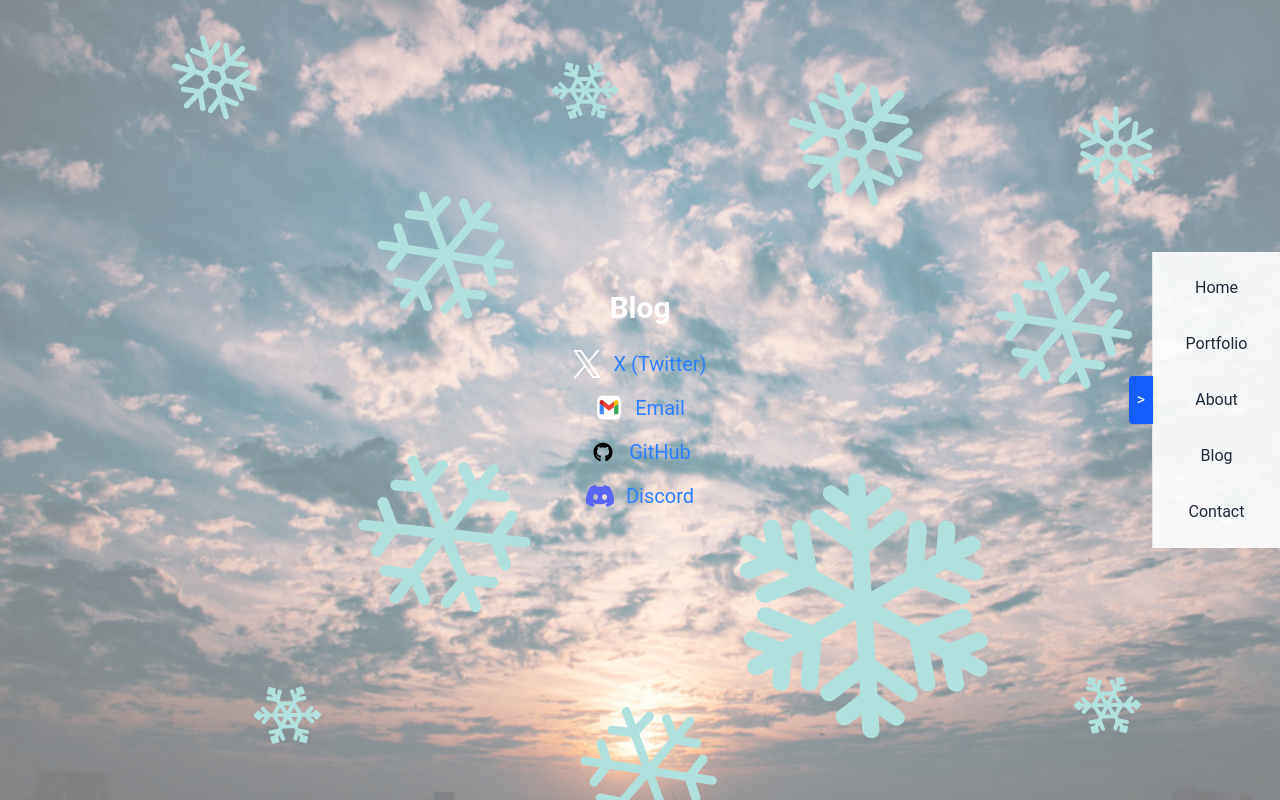
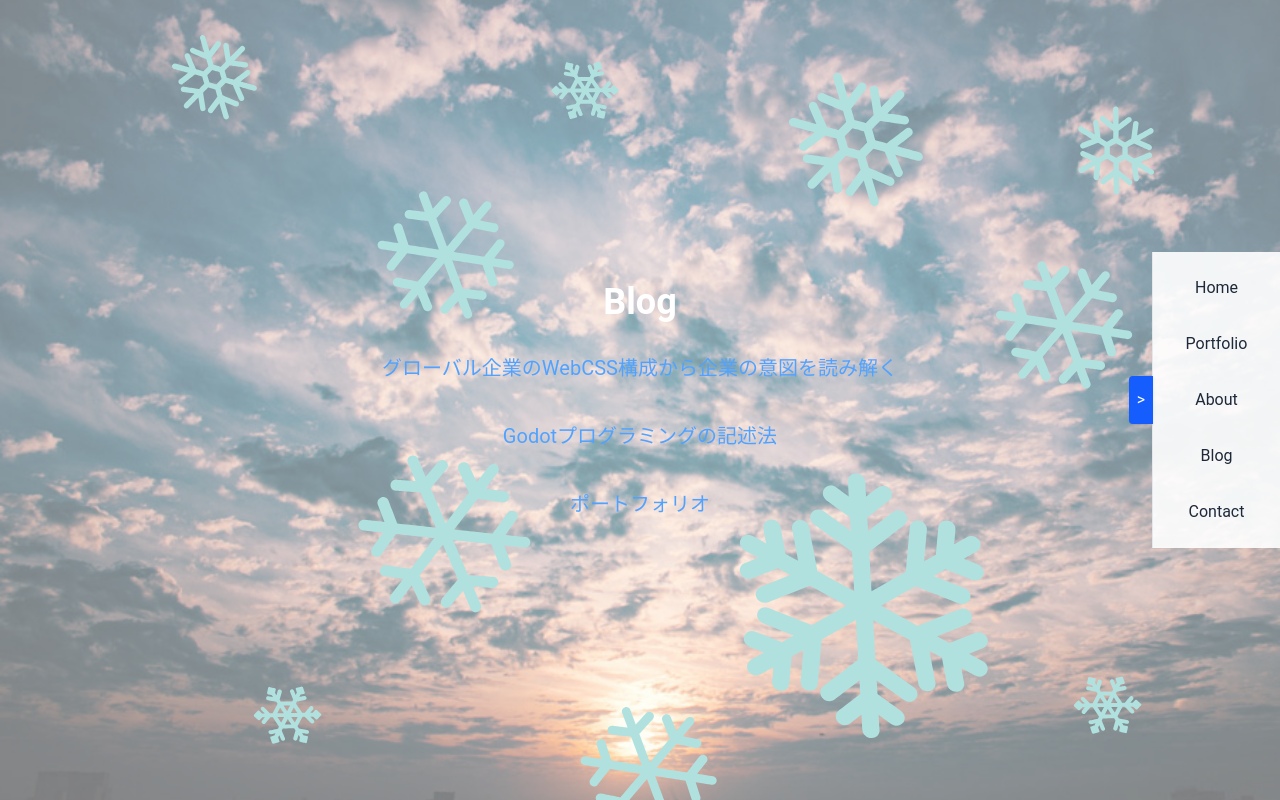
Before and after one commit to Magiri1115/nextjs-boilerplate2, a Next.js app: page /blog in a window 1280 px wide. Built offline with nearby package versions, Linux system fonts and the light colour scheme.

Commit message:
blog完成

```diff
--- a/app/blog/page.tsx
+++ b/app/blog/page.tsx
@@ -1,45 +1,42 @@
+"use client";
+
 export default function BlogPage() {
-  const contacts = [
+  const blogLinks = [
     {
-      label: "X (Twitter)",
-      href: "https://x.com/Magiri2001",
-      icon: "/icons/x.svg",
+      title: "グローバル企業のWebCSS構成から企業の意図を読み解く",
+      href: "https://docs.google.com/presentation/d/1w4zWHw_wn0hnZ22NFBshwq9akMWkpq05Y_phKca81HU/edit?slide=id.p#slide=id.p",
+      comment: "Webデザインを通じて企業メッセージを読み解く講義資料",
     },
     {
-      label: "Email",
-      href: "mailto:busmagiri6@example.com",
-      icon: "/icons/gmail.svg",
+      title: "Godotプログラミングの記述法",
+      href: "https://docs.google.com/presentation/d/1frJroJ6NNjcG8p7zmYtyYd-O7ZeHoQxe/edit?slide=id.p1#slide=id.p1",
+      comment: "軽量で迅速なゲーム開発を可能にしたGodotエンジンと記述法の講義資料",
     },
     {
-      label: "GitHub",
-      href: "https://github.com/Magiri1115",
-      icon: "/icons/github.svg",
-    },
-    {
-      label: "Discord",
-      icon: "/icons/discord.svg",
+      title: "ポートフォリオ",
+      href: "http://magiri.jp",
+      comment: "個人ポートフォリオ（このサイト）",
     },
   ];
 
   return (
-    <div className="text-center space-y-6">
-      <h1 className="text-3xl font-bold mb-6">Blog</h1>
-      <ul className="space-y-4">
-        {contacts.map((item) => (
-          <li key={item.label}>
+    <div className="min-h-screen flex flex-col items-center justify-center px-6 py-12 space-y-8 text-center">
+      <h1 className="text-4xl font-bold text-white">Blog</h1>
+      <ul className="space-y-10">
+        {blogLinks.map((item) => (
+          <li key={item.title} className="relative group">
             <a
               href={item.href}
               target="_blank"
               rel="noopener noreferrer"
-              className="flex items-center justify-center space-x-3 text-xl text-blue-500 hover:underline"
+              className="text-xl text-blue-400 hover:underline"
             >
-              <img
-                src={item.icon}
-                alt={item.label}
-                className="w-7 h-7 inline-block"
-              />
-              <span>{item.label}</span>
+              {item.title}
             </a>
+            {/* コメント要素（hover時に表示、1行固定） */}
+            <div className="absolute left-1/2 -translate-x-1/2 mt-2 whitespace-nowrap bg-black/80 text-white text-sm rounded-lg px-3 py-2 opacity-0 group-hover:opacity-100 transition-opacity duration-300">
+              {item.comment}
+            </div>
           </li>
         ))}
       </ul>
```
